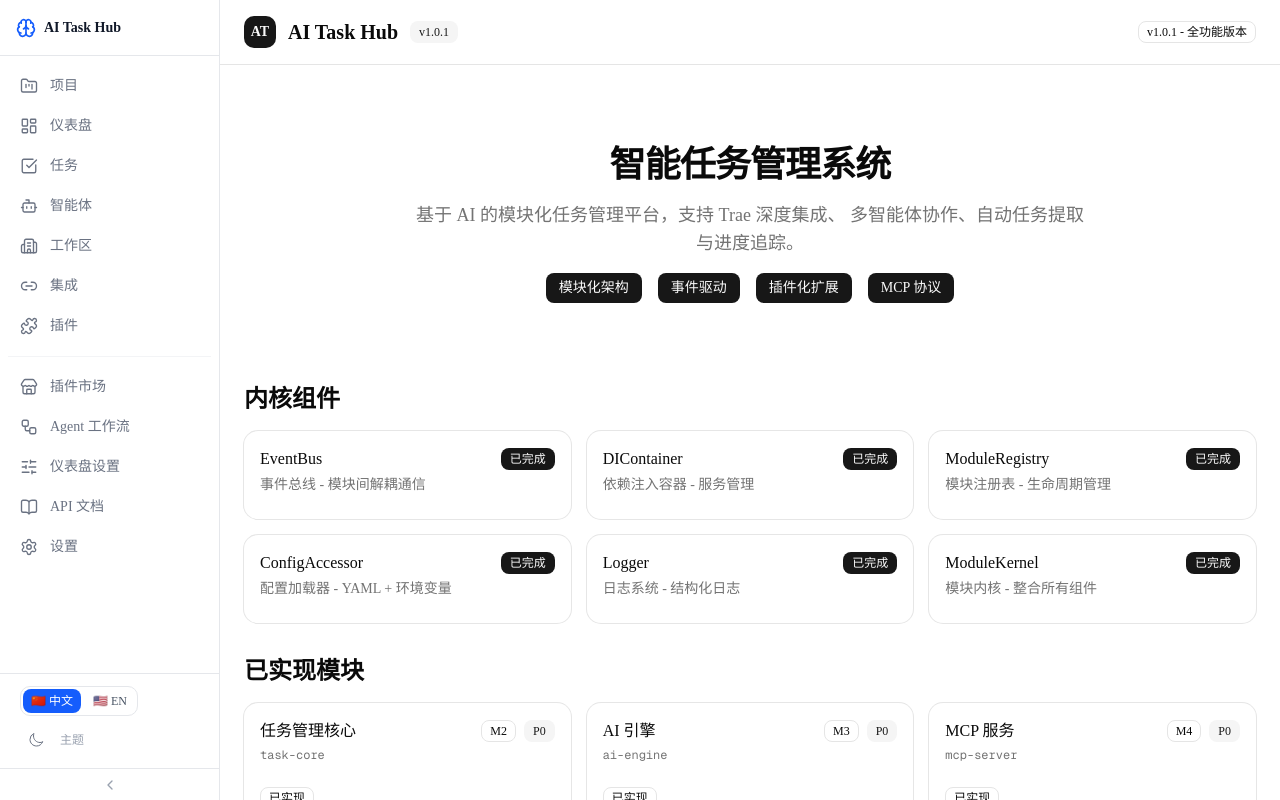
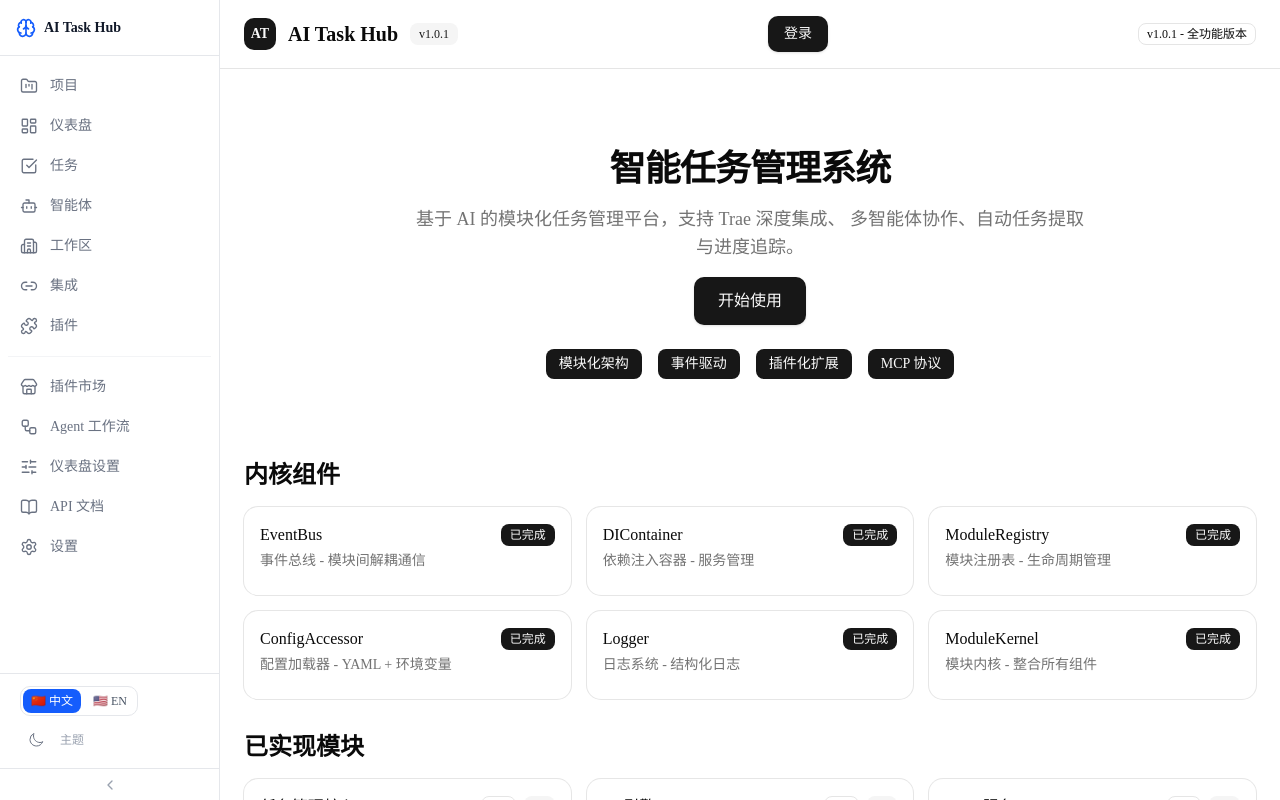
Before and after one commit to arwei944/ai-task-hub, a Next.js app: page / in a window 1280 px wide. Shown: the top 800 px of the page. Built offline with nearby package versions, Linux system fonts and the light colour scheme.

Commit message:
🐛 v1.3.1: 用户体验修复
- 首页添加登录/开始使用按钮
- 首个注册用户自动设为 admin
- 工作流表单补全 send-notification 类型
- 224/224 测试通过

```diff
--- a/package.json
+++ b/package.json
@@ -1,6 +1,6 @@
 {
   "name": "ai-task-hub",
-  "version": "1.3.0",
+  "version": "1.3.1",
   "private": true,
   "packageManager": "pnpm@10.33.2",
   "pnpm": {
--- a/src/app/agent-workflows/page.tsx
+++ b/src/app/agent-workflows/page.tsx
@@ -49,6 +49,7 @@ const STEP_TYPE_OPTIONS = [
   { value: 'create-task', label: '创建任务' },
   { value: 'update-status', label: '更新状态' },
   { value: 'ai-analyze', label: 'AI 分析' },
+  { value: 'send-notification', label: '发送通知' },
   { value: 'wait', label: '等待' },
 ] as const;
 
--- a/src/app/page.tsx
+++ b/src/app/page.tsx
@@ -36,6 +36,14 @@ export default function HomePage() {
             <h1 className="text-xl font-bold">AI Task Hub</h1>
             <Badge variant="secondary">v1.0.1</Badge>
           </div>
+          <div className="flex items-center gap-3">
+            <a
+              href="/login"
+              className="inline-flex items-center justify-center rounded-lg bg-primary px-4 py-2 text-sm font-medium text-primary-foreground shadow-sm transition-colors hover:bg-primary/90"
+            >
+              登录
+            </a>
+          </div>
           <Badge variant="outline">v1.0.1 - 全功能版本</Badge>
         </div>
       </header>
@@ -51,6 +59,14 @@ export default function HomePage() {
             多智能体协作、自动任务提取与进度追踪。
           </p>
           <div className="flex gap-4 justify-center">
+            <a
+              href="/login"
+              className="inline-flex items-center justify-center rounded-lg bg-primary px-6 py-3 text-base font-medium text-primary-foreground shadow hover:bg-primary/90 transition-colors"
+            >
+              开始使用
+            </a>
+          </div>
+          <div className="flex gap-4 justify-center pt-2">
             <Badge variant="default" className="text-sm px-3 py-1">
               模块化架构
             </Badge>
--- a/src/lib/modules/auth/auth.service.ts
+++ b/src/lib/modules/auth/auth.service.ts
@@ -47,12 +47,17 @@ export class AuthService {
     // Hash password
     const passwordHash = await bcrypt.hash(data.password, SALT_ROUNDS);
 
+    // Check if this is the first user (auto-admin)
+    const userCount = await this.userRepo.count();
+    const isFirstUser = userCount === 0;
+
     // Create user
     const user = await this.userRepo.create({
       username: data.username,
       email: data.email,
       passwordHash,
       displayName: data.displayName,
+      role: isFirstUser ? 'admin' : undefined,
     });
 
     // Generate JWT
--- a/src/lib/modules/auth/user.repository.ts
+++ b/src/lib/modules/auth/user.repository.ts
@@ -18,6 +18,10 @@ export class UserRepository {
 
   async findByEmail(email: string) {
     return this.prisma.user.findUnique({ where: { email } });
+  }
+
+  async count() {
+    return this.prisma.user.count();
   }
 
   async create(data: {
```
Also changed, not shown: 2 other files (tests, documents, lock files or other folders).
